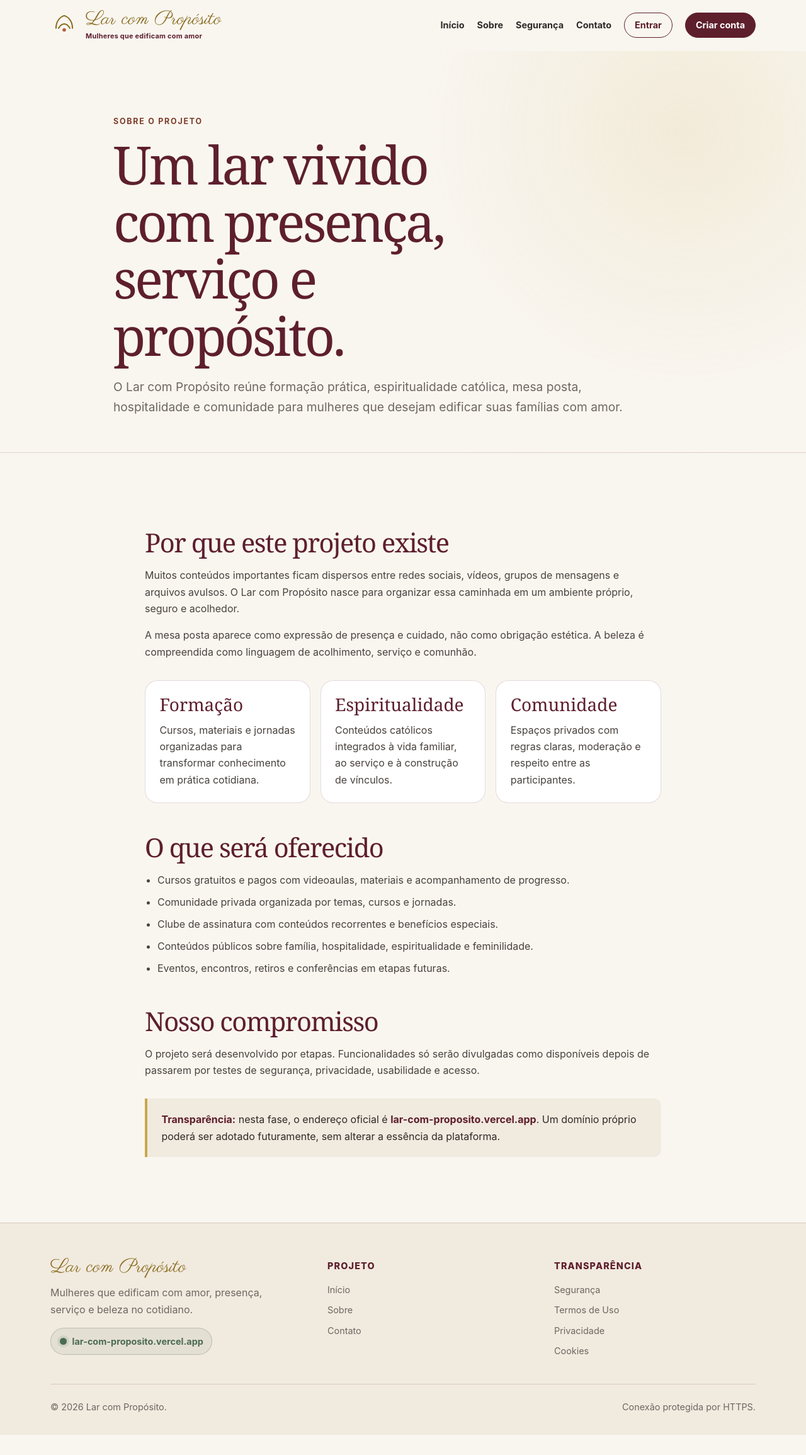
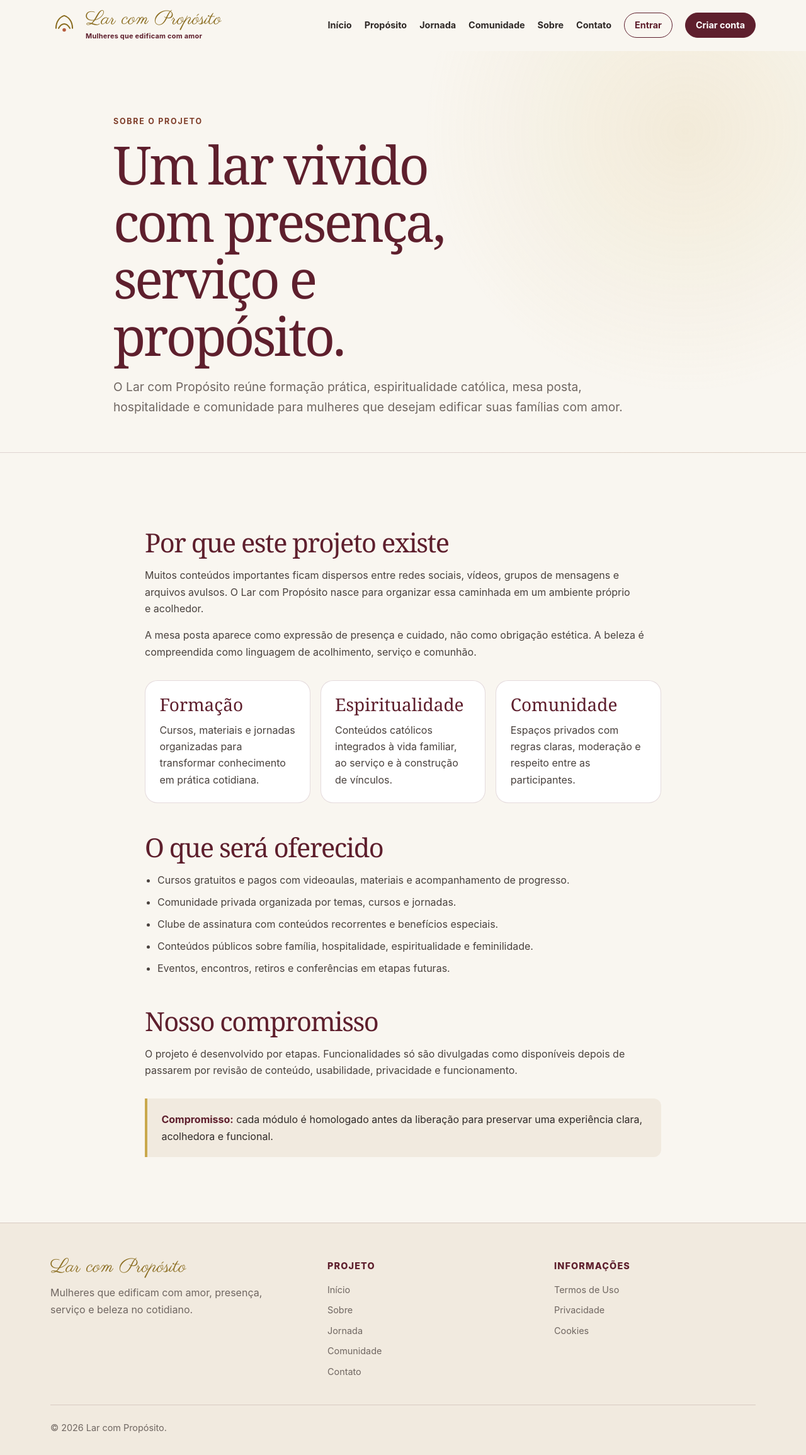
Before and after one commit to temdigital/Lar-com-Proposito, a website: page sobre.html in a window 1280 px wide. Shown: the whole page at 63% size. Before the commit the page ends 2278 px from the top, so only its background shows below. Drawn offline with Linux system fonts and the light colour scheme.

Commit message:
content: remove menções de endereço da página sobre

```diff
--- a/sobre.html
+++ b/sobre.html
@@ -22,46 +22,23 @@
       </a>
       <button class="menu-button" type="button" aria-expanded="false" aria-controls="menu-principal" data-menu-button><span class="sr-only">Abrir menu</span><span></span><span></span><span></span></button>
       <nav class="main-nav" id="menu-principal" aria-label="Navegação principal" data-menu>
-        <a href="/">Início</a>
-        <a href="/sobre.html" aria-current="page">Sobre</a>
-        <a href="/seguranca.html">Segurança</a>
-        <a href="/contato.html">Contato</a>
-        <a class="button button-small button-secondary" href="/login.html">Entrar</a>
-        <a class="button button-small" href="/cadastro.html">Criar conta</a>
+        <a href="/">Início</a><a href="/#proposito">Propósito</a><a href="/#jornada">Jornada</a><a href="/#comunidade">Comunidade</a><a href="/sobre.html" aria-current="page">Sobre</a><a href="/fale-conosco.html">Contato</a><a class="button button-small button-secondary" href="/login.html">Entrar</a><a class="button button-small" href="/cadastro.html">Criar conta</a>
       </nav>
     </div>
   </header>
 
   <main id="conteudo">
-    <section class="institutional-hero">
-      <div class="container">
-        <p class="eyebrow">Sobre o projeto</p>
-        <h1>Um lar vivido com presença, serviço e propósito.</h1>
-        <p>O Lar com Propósito reúne formação prática, espiritualidade católica, mesa posta, hospitalidade e comunidade para mulheres que desejam edificar suas famílias com amor.</p>
-      </div>
-    </section>
-
+    <section class="institutional-hero"><div class="container"><p class="eyebrow">Sobre o projeto</p><h1>Um lar vivido com presença, serviço e propósito.</h1><p>O Lar com Propósito reúne formação prática, espiritualidade católica, mesa posta, hospitalidade e comunidade para mulheres que desejam edificar suas famílias com amor.</p></div></section>
     <section class="institutional-content">
       <div class="container prose">
         <h2>Por que este projeto existe</h2>
-        <p>Muitos conteúdos importantes ficam dispersos entre redes sociais, vídeos, grupos de mensagens e arquivos avulsos. O Lar com Propósito nasce para organizar essa caminhada em um ambiente próprio, seguro e acolhedor.</p>
+        <p>Muitos conteúdos importantes ficam dispersos entre redes sociais, vídeos, grupos de mensagens e arquivos avulsos. O Lar com Propósito nasce para organizar essa caminhada em um ambiente próprio e acolhedor.</p>
         <p>A mesa posta aparece como expressão de presença e cuidado, não como obrigação estética. A beleza é compreendida como linguagem de acolhimento, serviço e comunhão.</p>
-
         <div class="info-grid">
-          <article class="info-card">
-            <h3>Formação</h3>
-            <p>Cursos, materiais e jornadas organizadas para transformar conhecimento em prática cotidiana.</p>
-          </article>
-          <article class="info-card">
-            <h3>Espiritualidade</h3>
-            <p>Conteúdos católicos integrados à vida familiar, ao serviço e à construção de vínculos.</p>
-          </article>
-          <article class="info-card">
-            <h3>Comunidade</h3>
-            <p>Espaços privados com regras claras, moderação e respeito entre as participantes.</p>
-          </article>
+          <article class="info-card"><h3>Formação</h3><p>Cursos, materiais e jornadas organizadas para transformar conhecimento em prática cotidiana.</p></article>
+          <article class="info-card"><h3>Espiritualidade</h3><p>Conteúdos católicos integrados à vida familiar, ao serviço e à construção de vínculos.</p></article>
+          <article class="info-card"><h3>Comunidade</h3><p>Espaços privados com regras claras, moderação e respeito entre as participantes.</p></article>
         </div>
-
         <h2>O que será oferecido</h2>
         <ul>
           <li>Cursos gratuitos e pagos com videoaulas, materiais e acompanhamento de progresso.</li>
@@ -70,23 +47,13 @@
           <li>Conteúdos públicos sobre família, hospitalidade, espiritualidade e feminilidade.</li>
           <li>Eventos, encontros, retiros e conferências em etapas futuras.</li>
         </ul>
-
         <h2>Nosso compromisso</h2>
-        <p>O projeto será desenvolvido por etapas. Funcionalidades só serão divulgadas como disponíveis depois de passarem por testes de segurança, privacidade, usabilidade e acesso.</p>
-        <div class="notice"><strong>Transparência:</strong> nesta fase, o endereço oficial é <strong>lar-com-proposito.vercel.app</strong>. Um domínio próprio poderá ser adotado futuramente, sem alterar a essência da plataforma.</div>
+        <p>O projeto é desenvolvido por etapas. Funcionalidades só são divulgadas como disponíveis depois de passarem por revisão de conteúdo, usabilidade, privacidade e funcionamento.</p>
+        <div class="notice"><strong>Compromisso:</strong> cada módulo é homologado antes da liberação para preservar uma experiência clara, acolhedora e funcional.</div>
       </div>
     </section>
   </main>
 
-  <footer class="site-footer">
-    <div class="container">
-      <div class="footer-grid">
-        <div class="footer-brand-block"><strong class="footer-wordmark">Lar com Propósito</strong><p>Mulheres que edificam com amor, presença, serviço e beleza no cotidiano.</p><span class="official-address">lar-com-proposito.vercel.app</span></div>
-        <div><strong class="footer-heading">Projeto</strong><nav class="footer-links"><a href="/">Início</a><a href="/sobre.html">Sobre</a><a href="/contato.html">Contato</a></nav></div>
-        <div><strong class="footer-heading">Transparência</strong><nav class="footer-links"><a href="/seguranca.html">Segurança</a><a href="/termos.html">Termos de Uso</a><a href="/privacidade.html">Privacidade</a><a href="/cookies.html">Cookies</a></nav></div>
-      </div>
-      <div class="footer-bottom"><p>© <span data-current-year></span> Lar com Propósito.</p><p>Conexão protegida por HTTPS.</p></div>
-    </div>
-  </footer>
+  <footer class="site-footer"><div class="container"><div class="footer-grid"><div class="footer-brand-block"><strong class="footer-wordmark">Lar com Propósito</strong><p>Mulheres que edificam com amor, presença, serviço e beleza no cotidiano.</p></div><div><strong class="footer-heading">Projeto</strong><nav class="footer-links"><a href="/">Início</a><a href="/sobre.html">Sobre</a><a href="/#jornada">Jornada</a><a href="/#comunidade">Comunidade</a><a href="/fale-conosco.html">Contato</a></nav></div><div><strong class="footer-heading">Informações</strong><nav class="footer-links"><a href="/termos.html">Termos de Uso</a><a href="/privacidade.html">Privacidade</a><a href="/cookies.html">Cookies</a></nav></div></div><div class="footer-bottom"><p>© <span data-current-year></span> Lar com Propósito.</p></div></div></footer>
 </body>
 </html>
```
